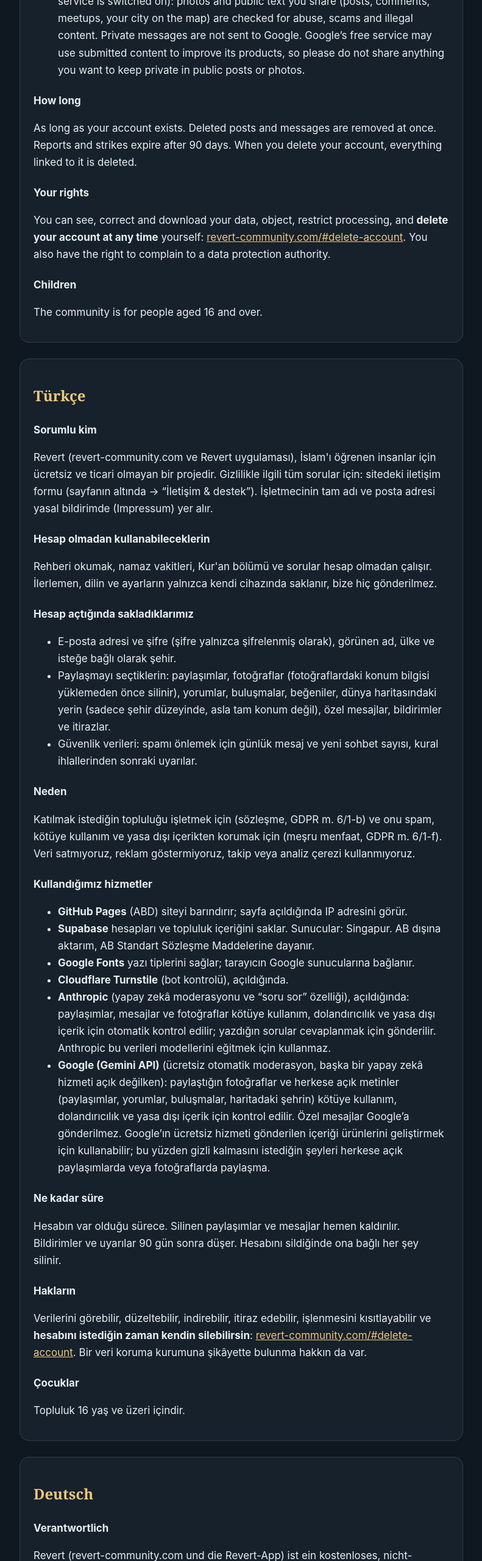
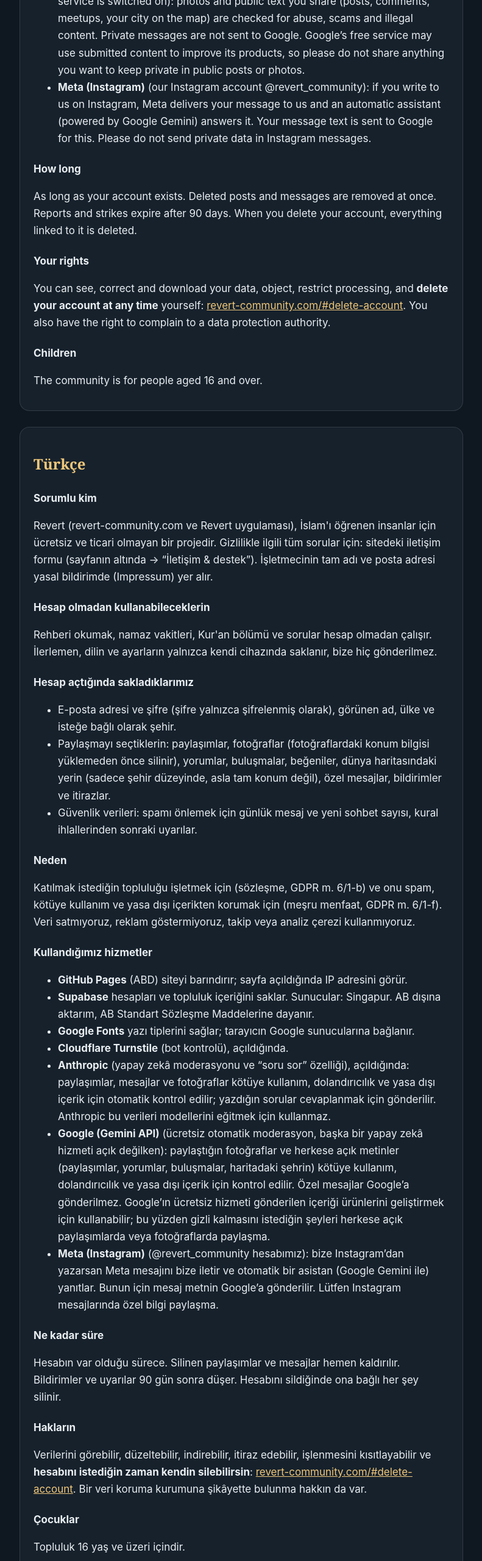
Before and after one commit to eliasmechul/revert-website, a plain HTML site: page privacy.html in a window 1280 px wide. Shown: the part 1560-4120 px from the top of the page at 61% size, without its empty margins (244-1035 px from the left). Drawn offline with Linux system fonts and the light colour scheme.

Commit message:
Publish 2026-10-27T08:43Z

```diff
--- a/privacy.html
+++ b/privacy.html
@@ -54,6 +54,7 @@
 <li><b>Cloudflare Turnstile</b> (security check against bots), when switched on.</li>
 <li><b>Anthropic</b> (AI moderation and the “ask a question” feature), when switched on: posts, messages and photos are checked automatically for abuse, scams and illegal content; questions you type are sent to answer them. Anthropic does not use this data to train its models.</li>
 <li><b>Google (Gemini API)</b> (free automatic moderation, used while no other AI service is switched on): photos and public text you share (posts, comments, meetups, your city on the map) are checked for abuse, scams and illegal content. Private messages are not sent to Google. Google’s free service may use submitted content to improve its products, so please do not share anything you want to keep private in public posts or photos.</li>
+<li><b>Meta (Instagram)</b> (our Instagram account @revert_community): if you write to us on Instagram, Meta delivers your message to us and an automatic assistant (powered by Google Gemini) answers it. Your message text is sent to Google for this. Please do not send private data in Instagram messages.</li>
 </ul>
 <h3>How long</h3>
 <p>As long as your account exists. Deleted posts and messages are removed at once. Reports and strikes expire after 90 days. When you delete your account, everything linked to it is deleted.</p>
@@ -85,6 +86,7 @@
 <li><b>Cloudflare Turnstile</b> (bot kontrolü), açıldığında.</li>
 <li><b>Anthropic</b> (yapay zekâ moderasyonu ve “soru sor” özelliği), açıldığında: paylaşımlar, mesajlar ve fotoğraflar kötüye kullanım, dolandırıcılık ve yasa dışı içerik için otomatik kontrol edilir; yazdığın sorular cevaplanmak için gönderilir. Anthropic bu verileri modellerini eğitmek için kullanmaz.</li>
 <li><b>Google (Gemini API)</b> (ücretsiz otomatik moderasyon, başka bir yapay zekâ hizmeti açık değilken): paylaştığın fotoğraflar ve herkese açık metinler (paylaşımlar, yorumlar, buluşmalar, haritadaki şehrin) kötüye kullanım, dolandırıcılık ve yasa dışı içerik için kontrol edilir. Özel mesajlar Google’a gönderilmez. Google’ın ücretsiz hizmeti gönderilen içeriği ürünlerini geliştirmek için kullanabilir; bu yüzden gizli kalmasını istediğin şeyleri herkese açık paylaşımlarda veya fotoğraflarda paylaşma.</li>
+<li><b>Meta (Instagram)</b> (@revert_community hesabımız): bize Instagram’dan yazarsan Meta mesajını bize iletir ve otomatik bir asistan (Google Gemini ile) yanıtlar. Bunun için mesaj metnin Google’a gönderilir. Lütfen Instagram mesajlarında özel bilgi paylaşma.</li>
 </ul>
 <h3>Ne kadar süre</h3>
 <p>Hesabın var olduğu sürece. Silinen paylaşımlar ve mesajlar hemen kaldırılır. Bildirimler ve uyarılar 90 gün sonra düşer. Hesabını sildiğinde ona bağlı her şey silinir.</p>
@@ -116,6 +118,7 @@
 <li><b>Cloudflare Turnstile</b> (Bot-Schutz), sobald aktiviert.</li>
 <li><b>Anthropic</b> (KI-Moderation und „Frage stellen“), sobald aktiviert: Beiträge, Nachrichten und Fotos werden automatisch auf Missbrauch, Betrug und rechtswidrige Inhalte geprüft; deine Fragen werden zur Beantwortung übermittelt. Anthropic nutzt diese Daten nicht zum Training.</li>
 <li><b>Google (Gemini API)</b> (kostenlose automatische Moderation, solange kein anderer KI-Dienst aktiv ist): Fotos und öffentliche Texte, die du teilst (Beiträge, Kommentare, Treffen, deine Stadt auf der Karte), werden auf Missbrauch, Betrug und rechtswidrige Inhalte geprüft. Private Nachrichten werden nicht an Google gesendet. Googles kostenloser Dienst darf übermittelte Inhalte zur Verbesserung seiner Produkte nutzen; teile daher nichts, was privat bleiben soll, in öffentlichen Beiträgen oder Fotos.</li>
+<li><b>Meta (Instagram)</b> (unser Konto @revert_community): Wenn du uns auf Instagram schreibst, leitet Meta deine Nachricht an uns weiter und ein automatischer Assistent (mit Google Gemini) antwortet. Dafür wird dein Nachrichtentext an Google gesendet. Bitte sende keine privaten Daten in Instagram-Nachrichten.</li>
 </ul>
 <h3>Speicherdauer</h3>
 <p>Solange dein Konto besteht. Gelöschte Beiträge und Nachrichten werden sofort entfernt. Meldungen und Verwarnungen verfallen nach 90 Tagen. Mit dem Löschen des Kontos wird alles Zugehörige gelöscht.</p>
--- a/sw.js
+++ b/sw.js
@@ -3,7 +3,7 @@
    - Recitations and fonts are kept the first time they load, so they also work offline later.
    - The community database, the security check and anything else from other sites always go to the internet.
    The version below changes with every build, which tells phones to pick up the new app. */
-const VERSION="2026-10-27T08:39:59.352Z", SHELL="revert-shell-"+VERSION, MEDIA="revert-media-v1";
+const VERSION="2026-10-27T08:43:15.236Z", SHELL="revert-shell-"+VERSION, MEDIA="revert-media-v1";
 const SHELL_FILES=["./","index.html","config.js","manifest.webmanifest","icons/icon-192.png","icons/icon-512.png","icons/apple-touch-icon.png","icons/favicon-32.png"];
 
 self.addEventListener("install",e=>{
```
